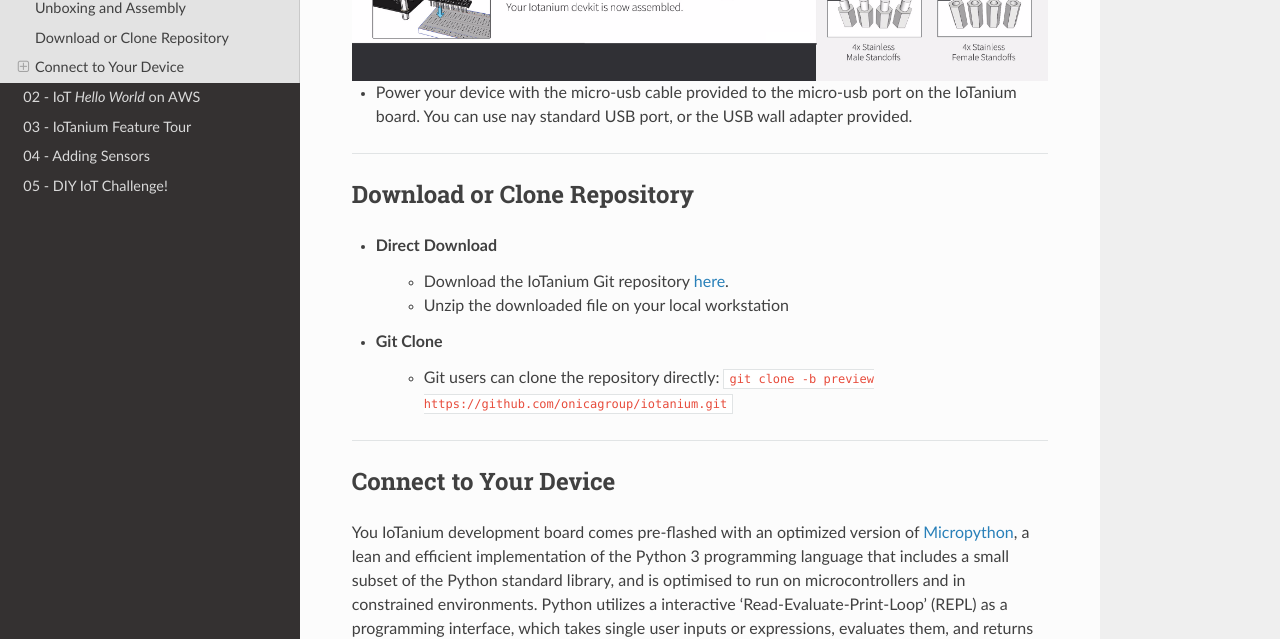
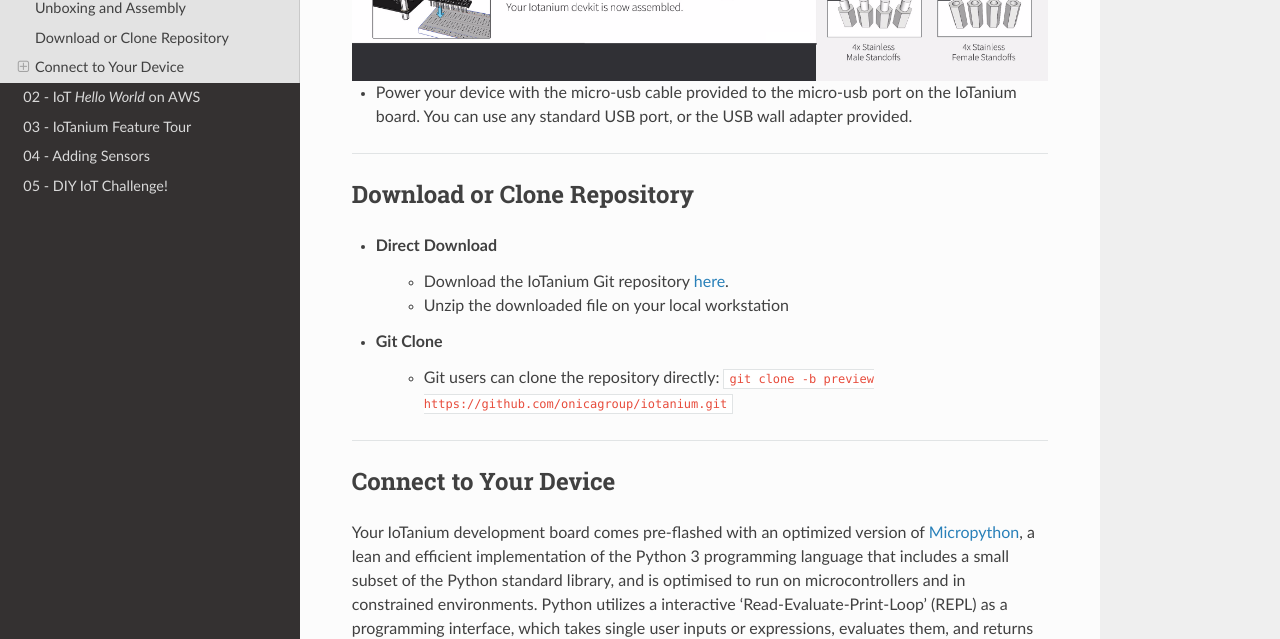
Before and after one commit to mpataws/iotanium, a Sphinx documentation site: the page built from docs/source/setup/setup.rst, in a window 1280 px wide and 900 px high, scrolled down 401 px. Shown: the part 175-814 px from the top of the window. Built offline with Sphinx 7.4.7 and the Read the Docs theme 2.0.0, drawn with Linux system fonts in a browser that asks for light colours; pages that are not in the unit, such as notebooks, are missing from menus.

Commit message:
typo corrections

```diff
--- a/docs/source/iot_hello_world/iot_hello_world.rst
+++ b/docs/source/iot_hello_world/iot_hello_world.rst
@@ -15,7 +15,7 @@
 Configure AWS IoT, and Download Certificates
 ~~~~~~~~~~~~~~~~~~~~~~~~~~~~~~~~
 - Log in to your AWS account Management Console
-- On the Management Console Dashboard, use the search tool tool to locate ``IoT Core``, and click on it.
+- On the Management Console Dashboard, use the search tool to locate ``IoT Core``, and click on it.
 .. image:: ../img/AWS_Management_Console_IOT.png
     :align: center
     :alt: ../img/AWS_Management_Console_IOT.png
--- a/docs/source/setup/setup.rst
+++ b/docs/source/setup/setup.rst
@@ -10,7 +10,7 @@
     :align: center
     :alt: img/assembly.png
 
-- Power your device with the micro-usb cable provided to the micro-usb port on the IoTanium board.  You can use nay standard USB port, or the USB wall adapter provided.
+- Power your device with the micro-usb cable provided to the micro-usb port on the IoTanium board.  You can use any standard USB port, or the USB wall adapter provided.
 ----
 
 Download or Clone Repository
@@ -24,7 +24,7 @@
 
 Connect to Your Device
 ---------------------
-You IoTanium development board comes pre-flashed with an optimized version of `Micropython <http://micropython.org/>`_, a lean and efficient implementation of the Python 3 programming language that includes a small subset of the Python standard library, and is optimised to run on microcontrollers and in constrained environments.  Python utilizes a interactive 'Read-Evaluate-Print-Loop' (REPL) as a programming interface, which takes single user inputs or expressions, evaluates them, and returns the results to the user.  The REPL provides an interactive ``>>>`` prompt when working with Python directly in a command line terminal.
+Your IoTanium development board comes pre-flashed with an optimized version of `Micropython <http://micropython.org/>`_, a lean and efficient implementation of the Python 3 programming language that includes a small subset of the Python standard library, and is optimised to run on microcontrollers and in constrained environments.  Python utilizes a interactive 'Read-Evaluate-Print-Loop' (REPL) as a programming interface, which takes single user inputs or expressions, evaluates them, and returns the results to the user.  The REPL provides an interactive ``>>>`` prompt when working with Python directly in a command line terminal.
 
 Your IoTanium device supports a version of the Python REPL called the WebREPL, which can be used to interact with the device in a web browser over WiFi.  The section below will cover configuring your device for your local WiFi network, and connecting to your device via the WebREPL:
 
```
